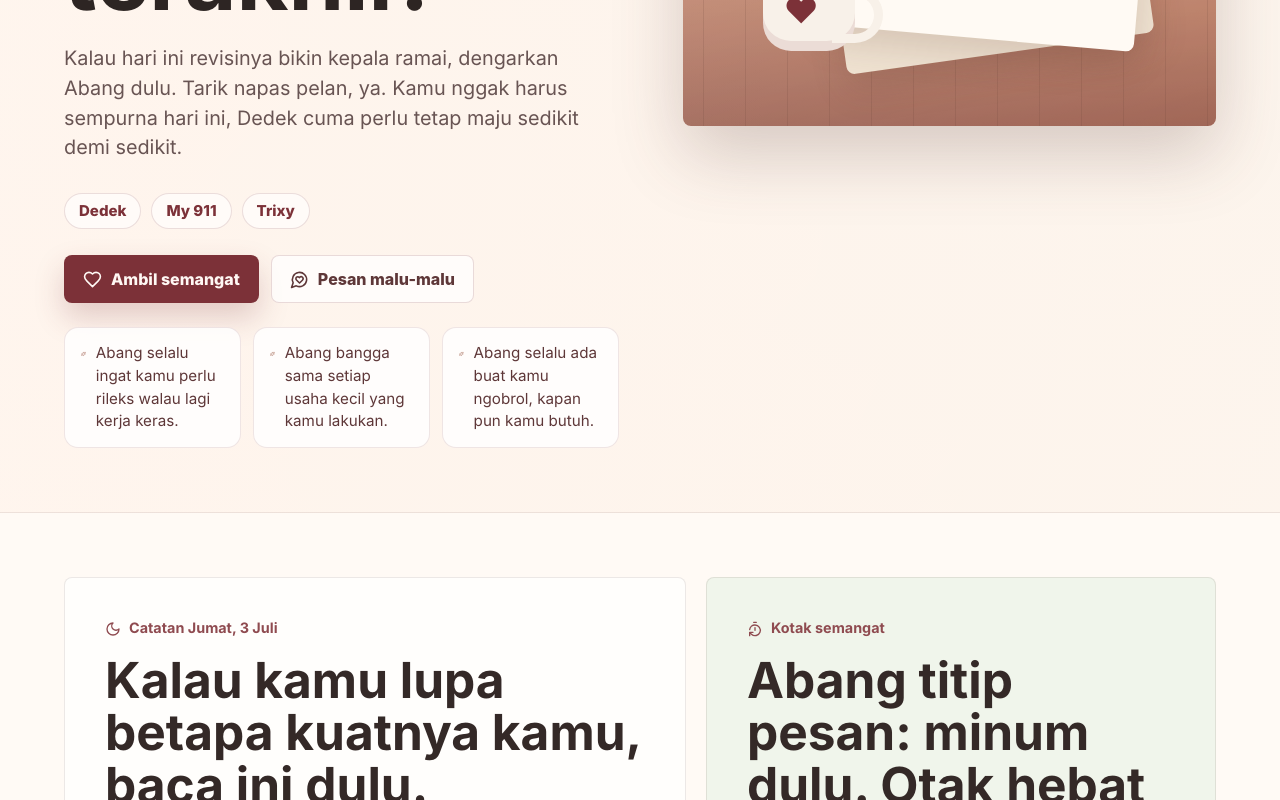
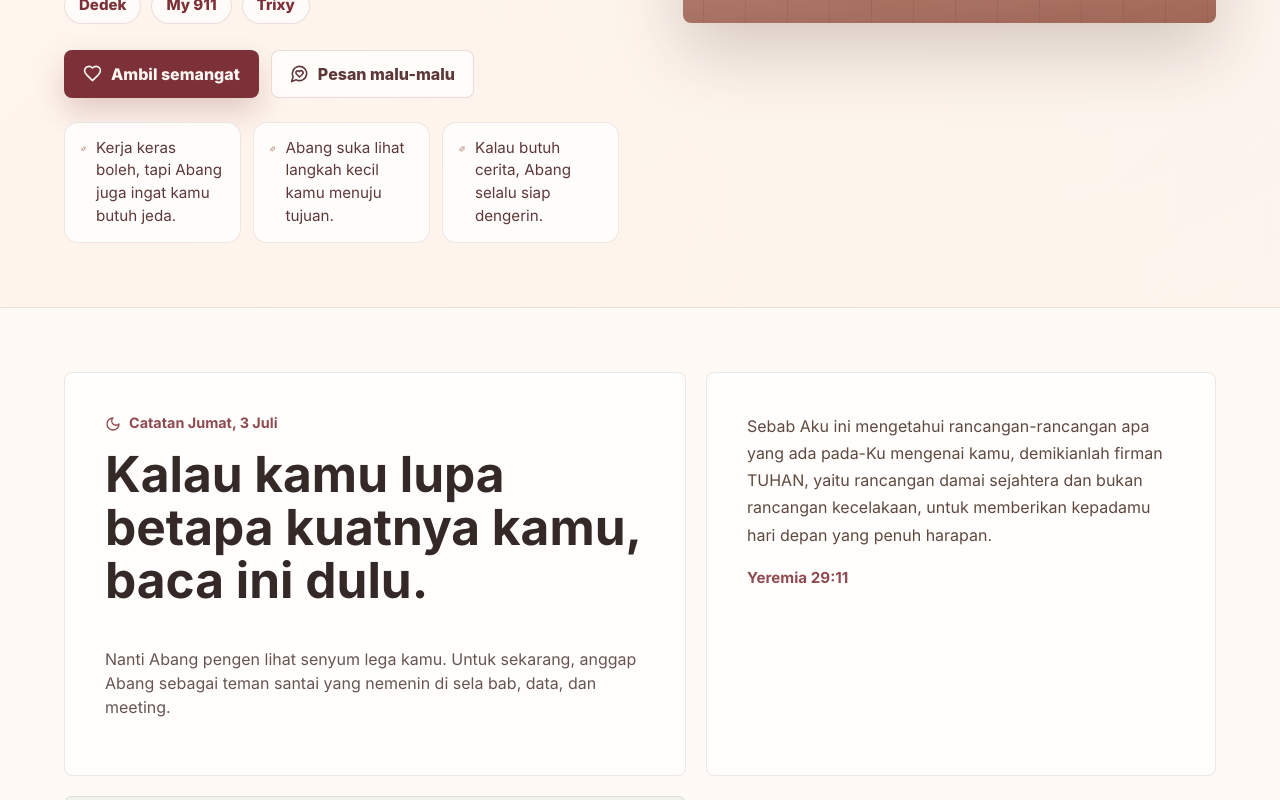
Before and after one commit to 231712600hengker/semangat_dedek, a React (Vite) app: page / in a window 1280 px wide. Shown: the part 780-1580 px from the top of the page. Built offline with nearby package versions, Linux system fonts and the light colour scheme.

Commit message:
Relax copy style, add Jeremiah 29:11 verse, and footer signature

```diff
--- a/src/main.jsx
+++ b/src/main.jsx
@@ -22,43 +22,43 @@ const loveConfig = {
   nicknames: ["Dedek", "My 911", "Trixy"],
   senderName: "Abang",
   thesisName: "skripsimu",
-  headline: "Dedek, Abang selalu dukung kamu sampai halaman terakhir.",
+  headline: "Dedek, Abang selalu ada di samping kamu, tenang saja.",
   intro:
-    "Kalau hari ini revisinya bikin kepala ramai, dengarkan Abang dulu. Tarik napas pelan, ya. Kamu nggak harus sempurna hari ini, Dedek cuma perlu tetap maju sedikit demi sedikit.",
+    "Kalau hari ini revisi lagi ribet, tarik napas pelan dan nikmatin jeda singkat dulu. Kamu nggak harus ngebut, yang penting tetap jalan dengan kepala yang enak.",
   closing:
-    "Nanti setelah semua ini selesai, Abang mau lihat senyum lega Trixy Theodora Situngkir yang paling manis. Untuk sekarang, Abang tetap di sini, jadi pelukan kecil di sela bab, data, dan revisi.",
+    "Nanti Abang pengen lihat senyum lega kamu. Untuk sekarang, anggap Abang sebagai teman santai yang nemenin di sela bab, data, dan meeting.",
 };
 
 const supportLines = [
-  "Abang selalu ingat kamu perlu rileks walau lagi kerja keras.",
-  "Abang bangga sama setiap usaha kecil yang kamu lakukan.",
-  "Abang selalu ada buat kamu ngobrol, kapan pun kamu butuh.",
+  "Kerja keras boleh, tapi Abang juga ingat kamu butuh jeda.",
+  "Abang suka lihat langkah kecil kamu menuju tujuan.",
+  "Kalau butuh cerita, Abang selalu siap dengerin.",
 ];
 
 const reasons = [
-  "Abang tahu kamu tetap berusaha, bahkan di hari yang terasa berat.",
-  "Abang bangga sama cara kamu bertahan, diam-diam tapi tegas.",
-  "Abang ingat, satu paragraf kecil tetap bagian dari kemenangan besar.",
-  "Abang di sini, jadi kamu nggak perlu melewati ini sendirian.",
-  "Abang suka lihat kamu serius, tapi ingat juga: istirahat itu juga bagian dari hebat.",
-  "Abang percaya versi kamu yang sedang berjuang ini tetap sangat layak dicintai.",
+  "Abang tahu kamu tetap berusaha, walau kadang rasanya berat.",
+  "Abang suka cara kamu bertahan tanpa harus terlalu dipaksa.",
+  "Abang yakin satu tulisan kecil bisa bikin semuanya terasa lebih mudah.",
+  "Abang ada di sini, jadi kamu boleh rileks tahu nggak sendirian.",
+  "Istirahat singkat bisa bikin kamu balik lebih segar, Abang selalu ingat itu.",
+  "Abang sayang sama kamu, bahkan saat kamu lagi capek dan ngantuk.",
 ];
 
 const pocketNotes = [
-  "Abang titip pesan: minum dulu. Otak hebat juga butuh disayang.",
-  "Abang tahu revisi bukan musuhmu. Dia cuma jalan muter menuju gelar.",
-  "Abang bilang: kalau stuck, buka satu dokumen saja. Menang kecil tetap menang.",
-  "Abang kirim pelukan virtual dulu sebelum kamu lanjut.",
-  "Abang ingin kamu ingat, hari ini tidak harus selesai semua. Yang penting kamu nggak menyerah pada diri sendiri.",
-  "Dedek lucu kalau fokus. Iya, ini observasi ilmiah langsung dari Abang.",
-  "My 911, kalau dunia terasa rame, Abang tetap nomor darurat yang paling siap dengerin kamu.",
+  "Minum dulu, ya. Otak kamu juga butuh dimanja sedikit. SIKIKKK AAAAAA",
+  "Revisi itu proses, bukan beban. Abang tahu kamu sudah berusaha.",
+  "Kalau mentok, tarik napas dan buka lagi sambil santai.",
+  "Abang kirim pelukan virtual, biar kamu nggak ngerasa sendiri.",
+  "Nggak apa-apa kalau hari ini belum selesai semua. Satu langkah kecil udah cukup.",
+  "Dedek keren pas lagi fokus. Abang bangga banget sama kamu.",
+  "Kalau dunia lagi rame, ingat Abang di sini buat kamu ngobrol. Lov u Dedek",
 ];
 
 const milestones = [
-  { icon: BookOpenCheck, label: "Buka dokumen", text: "Abang lihat langkah pertama kamu sudah paling berani." },
-  { icon: PenLine, label: "Tulis sedikit", text: "Abang percaya satu kalimat tetap menggeser garis akhir.", },
-  { icon: Coffee, label: "Ambil jeda", text: "Abang ingatkan: istirahat bukan gagal, itu strategi.", },
-  { icon: Star, label: "Kirim revisi", text: "Abang tahu, pelan-pelan kamu sedang menang.", },
+  { icon: BookOpenCheck, label: "Buka dokumen", text: "Buka dokumen itu langkah santai tapi penting, Abang lihat kamu berani.", },
+  { icon: PenLine, label: "Tulis sedikit", text: "Nulis sedikit udah berarti banget, Abang suka itu.", },
+  { icon: Coffee, label: "Ambil jeda", text: "Ambil kopi atau teh sebentar, biar mood kamu tetap enak.", },
+  { icon: Star, label: "Kirim revisi", text: "Abang bangga kamu udah kirim progress, pelan-pelan aja.", },
 ];
 
 const memories = [
@@ -98,6 +98,10 @@ function App() {
     "Abang selalu sedia dengerin kalau kamu butuh cerita.",
     "Abang selalu percaya kamu lebih kuat dari yang kamu rasakan.",
   ];
+  const verseQuote = {
+    text: "Sebab Aku ini mengetahui rancangan-rancangan apa yang ada pada-Ku mengenai kamu, demikianlah firman TUHAN, yaitu rancangan damai sejahtera dan bukan rancangan kecelakaan, untuk memberikan kepadamu hari depan yang penuh harapan.",
+    reference: "Yeremia 29:11",
+  };
   const todayLine = useMemo(() => {
     const formatter = new Intl.DateTimeFormat("id-ID", {
       weekday: "long",
@@ -197,6 +201,11 @@ function App() {
             <h2>Kalau kamu lupa betapa kuatnya kamu, baca ini dulu.</h2>
           </div>
           <p>{loveConfig.closing}</p>
+        </div>
+
+        <div className="verse-card">
+          <p>{verseQuote.text}</p>
+          <span>{verseQuote.reference}</span>
         </div>
 
         <div className="note-panel">
@@ -343,6 +352,11 @@ function App() {
           Untuk {loveConfig.fullName}: kamu boleh lambat, boleh lelah, boleh minta ditemani.
           Tapi jangan lupa, kamu selalu berhasil bikin aku bangga.
         </p>
+        <div className="footer-meta">
+          <span>Made by Abang</span>
+          <span>With &lt;3</span>
+          <span>Ketapang, Kalimantan Barat</span>
+        </div>
       </footer>
     </main>
   );
--- a/src/styles.css
+++ b/src/styles.css
@@ -391,7 +391,8 @@ footer {
 }
 
 .daily-card,
-.note-panel {
+.note-panel,
+.verse-card {
   border: 1px solid rgba(86, 53, 49, 0.11);
   border-radius: 8px;
   padding: clamp(24px, 4vw, 40px);
@@ -435,6 +436,25 @@ footer p {
 
 .memory-section {
   background: #fff7f1;
+}
+
+.verse-card {
+  display: flex;
+  flex-direction: column;
+  gap: 16px;
+  color: #5f483f;
+  line-height: 1.7;
+}
+
+.verse-card p {
+  margin: 0;
+  font-size: 1rem;
+}
+
+.verse-card span {
+  color: #8f4b50;
+  font-weight: 700;
+  font-size: 0.95rem;
 }
 
 .memory-carousel {
@@ -693,9 +713,26 @@ footer {
 
 footer p {
   max-width: 900px;
-  margin: 0 auto;
+  margin: 0 auto 18px;
   text-align: center;
   font-size: clamp(1.05rem, 2vw, 1.35rem);
+}
+
+.footer-meta {
+  display: flex;
+  justify-content: center;
+  flex-wrap: wrap;
+  gap: 12px;
+  color: #7c3138;
+  font-size: 0.92rem;
+  text-align: center;
+}
+
+.footer-meta span {
+  padding: 8px 14px;
+  background: rgba(255, 255, 255, 0.86);
+  border-radius: 999px;
+  border: 1px solid rgba(124, 49, 56, 0.12);
 }
 
 @media (max-width: 920px) {
```
